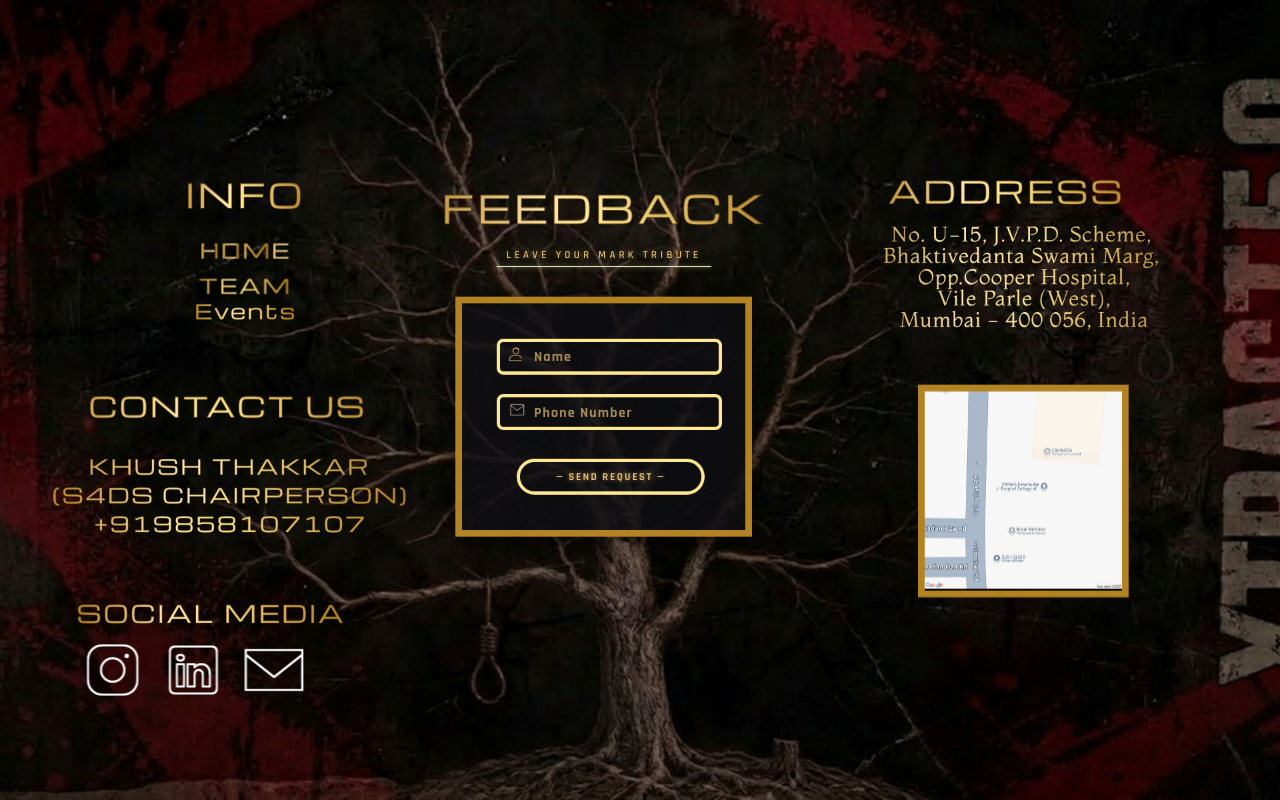
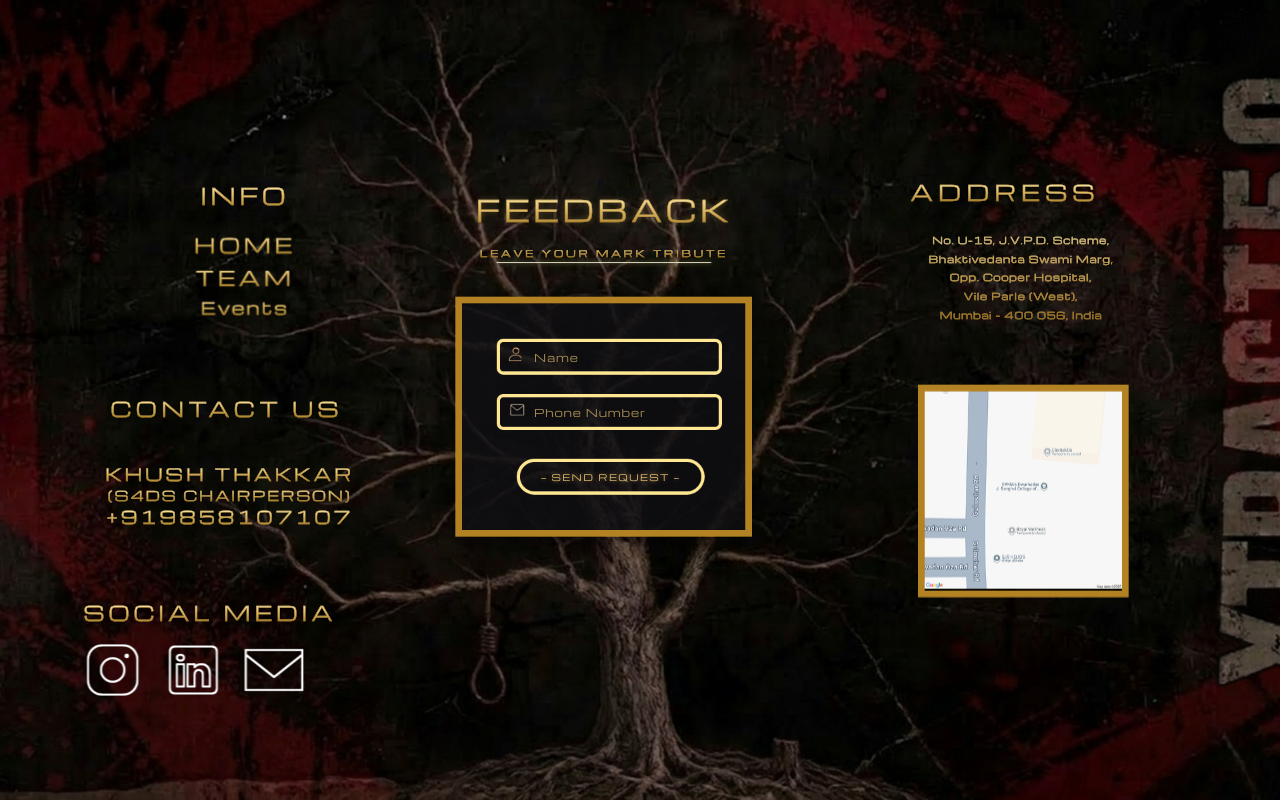
Before and after one commit to SuhaanShah/district13-feedback, a React (Vite) app: page / in a window 1280 px wide. Built offline with nearby package versions, Linux system fonts and the light colour scheme.

Commit message:
Convert all text PNGs into pure HTML and CSS with Michroma font

```diff
--- a/src/App.css
+++ b/src/App.css
@@ -47,18 +47,42 @@
   image-rendering: -webkit-optimize-contrast;
 }
 
+/* =========================================================
+   PURE HTML MICHROMA GOLD TYPOGRAPHY STYLING
+   ========================================================= */
+.gold-michroma-text {
+  font-family: 'Michroma', sans-serif;
+  background: linear-gradient(180deg, #fff2be 0%, #e6c574 42%, #a87f28 100%);
+  -webkit-background-clip: text;
+  -webkit-text-fill-color: transparent;
+  -webkit-text-stroke: 0.5px rgba(115, 82, 19, 0.7);
+  filter: drop-shadow(0 0 1px rgba(223, 186, 109, 0.35));
+  user-select: none;
+  line-height: 1.1;
+  display: inline-block;
+  margin: 0;
+  padding: 0;
+  text-align: center;
+}
+
 /* 1. FEEDBACK Header */
 .feedback-header {
   left: 667px;
   top: 231px;
   width: 478px;
   height: 47px;
+  display: flex;
+  align-items: center;
+  justify-content: center;
   z-index: 5;
 }
 
-.feedback-header img {
-  width: 478px;
-  height: 47px;
+.feedback-header-text {
+  font-size: 44px;
+  letter-spacing: 0.12em;
+  text-transform: uppercase;
+  font-weight: 400;
+  text-shadow: 0 0 10px rgba(223, 186, 109, 0.3);
 }
 
 /* 2. Tribute Subtitle & Gold Line Component */
@@ -74,17 +98,13 @@
 }
 
 .tribute-text-heading {
-  color: #dfba6d;
-  font-family: 'Rajdhani', sans-serif;
-  font-size: 16px;
-  font-weight: 600;
+  font-size: 13.5px;
+  font-weight: 400;
   letter-spacing: 0.32em;
   text-transform: uppercase;
   margin-bottom: 6px;
   text-align: center;
-  text-shadow: 0 0 10px rgba(223, 186, 109, 0.5);
   white-space: nowrap;
-  user-select: none;
 }
 
 .tribute-gold-line {
@@ -136,9 +156,9 @@
   color: #dfba6d;
   border: none;
   outline: none;
-  font-family: 'Rajdhani', 'Orbitron', sans-serif;
-  font-size: 21px;
-  font-weight: 700;
+  font-family: 'Michroma', sans-serif;
+  font-size: 16px;
+  font-weight: 400;
   letter-spacing: 0.08em;
   caret-color: #dfba6d;
   padding: 0 4px;
@@ -147,9 +167,9 @@
 
 .feedback-input::placeholder {
   color: rgba(223, 186, 109, 0.72);
-  font-family: 'Rajdhani', 'Orbitron', sans-serif;
-  font-size: 21px;
-  font-weight: 700;
+  font-family: 'Michroma', sans-serif;
+  font-size: 16px;
+  font-weight: 400;
   letter-spacing: 0.08em;
   transition: opacity 0.2s ease;
 }
@@ -181,9 +201,9 @@
   align-items: center;
   justify-content: center;
   color: #dfba6d;
-  font-family: 'Rajdhani', 'Orbitron', sans-serif;
-  font-size: 16px;
-  font-weight: 700;
+  font-family: 'Michroma', sans-serif;
+  font-size: 13.5px;
+  font-weight: 400;
   letter-spacing: 0.16em;
   text-shadow: 0 0 8px rgba(223, 186, 109, 0.5);
   transition: box-shadow 0.2s ease, transform 0.15s ease, filter 0.2s ease;
@@ -211,8 +231,8 @@
   padding: 8px 18px;
   border-radius: 4px;
   color: #dfba6d;
-  font-size: 14px;
-  font-weight: 700;
+  font-family: 'Michroma', sans-serif;
+  font-size: 12px;
   letter-spacing: 0.12em;
   box-shadow: 0 0 15px rgba(223, 186, 109, 0.6);
   z-index: 30;
@@ -231,12 +251,17 @@
   top: 214px;
   width: 170px;
   height: 40px;
+  display: flex;
+  align-items: center;
+  justify-content: center;
   z-index: 5;
 }
 
-.info-title img {
-  width: 170px;
-  height: 40px;
+.info-title-text {
+  font-size: 34px;
+  letter-spacing: 0.15em;
+  text-transform: uppercase;
+  font-weight: 400;
 }
 
 .nav-links-container {
@@ -246,13 +271,16 @@
   display: flex;
   flex-direction: column;
   align-items: center;
-  gap: 14px;
+  gap: 16px;
   z-index: 5;
 }
 
 .nav-link {
-  display: block;
+  display: flex;
+  align-items: center;
+  justify-content: center;
   cursor: pointer;
+  text-decoration: none;
   transition: transform 0.2s cubic-bezier(0.2, 0, 0.2, 1), filter 0.2s cubic-bezier(0.2, 0, 0.2, 1);
   will-change: transform, filter;
   backface-visibility: hidden;
@@ -260,23 +288,25 @@
   transform: translateZ(0);
 }
 
-.home-link img {
-  width: 203px;
-  height: 39px;
+.nav-link-text {
+  font-size: 30px;
+  letter-spacing: 0.18em;
+  text-transform: uppercase;
+  font-weight: 400;
+  transition: filter 0.2s ease;
 }
 
-.team-link img {
-  width: 203px;
-  height: 39px;
-}
-
-.events-link img {
-  width: 148px;
-  height: 24px;
+.events-text {
+  font-size: 25px;
+  letter-spacing: 0.12em;
+  text-transform: none;
 }
 
 .nav-link:hover {
-  transform: scale(1.06);
+  transform: scale(1.08);
+}
+
+.nav-link:hover .nav-link-text {
   filter: drop-shadow(0 0 10px rgba(223, 186, 109, 0.9)) brightness(1.25);
 }
 
@@ -286,12 +316,17 @@
   top: 534px;
   width: 410px;
   height: 34px;
+  display: flex;
+  align-items: center;
+  justify-content: center;
   z-index: 5;
 }
 
-.contact-us-title img {
-  width: 410px;
-  height: 34px;
+.contact-us-title-text {
+  font-size: 30px;
+  letter-spacing: 0.22em;
+  text-transform: uppercase;
+  font-weight: 400;
 }
 
 .contact-person-block {
@@ -299,30 +334,48 @@
   top: 628px;
   width: 529px;
   height: 111px;
+  display: flex;
+  align-items: center;
+  justify-content: center;
   z-index: 5;
 }
 
-.contact-person-block img {
-  width: 529px;
-  height: 111px;
+.contact-person-info {
+  display: flex;
+  flex-direction: column;
+  align-items: center;
+  justify-content: center;
+  gap: 7px;
+  width: 100%;
+  text-align: center;
 }
 
-.phone-click-area {
-  position: absolute;
-  left: 80px;
-  bottom: 0;
-  width: 370px;
-  height: 42px;
-  cursor: pointer;
-  z-index: 10;
-  transition: border-bottom 0.2s ease, box-shadow 0.2s ease;
-  border-bottom: 2px solid transparent;
-  border-radius: 4px;
+.contact-person-name {
+  font-size: 25px;
+  letter-spacing: 0.18em;
+  text-transform: uppercase;
+  font-weight: 400;
 }
 
-.phone-click-area:hover {
-  border-bottom: 2px solid rgba(223, 186, 109, 0.85);
-  box-shadow: 0 4px 12px rgba(223, 186, 109, 0.25);
+.contact-person-role {
+  font-size: 20px;
+  letter-spacing: 0.14em;
+  text-transform: uppercase;
+  font-weight: 400;
+}
+
+.contact-person-phone {
+  font-size: 26px;
+  letter-spacing: 0.16em;
+  font-weight: 400;
+  text-decoration: none;
+  cursor: pointer;
+  transition: filter 0.2s ease, transform 0.2s ease;
+}
+
+.contact-person-phone:hover {
+  filter: drop-shadow(0 0 10px rgba(223, 186, 109, 0.9)) brightness(1.25);
+  transform: scale(1.04);
 }
 
 /* 6. SOCIAL MEDIA Column */
@@ -331,12 +384,17 @@
   top: 833px;
   width: 400px;
   height: 50px;
+  display: flex;
+  align-items: center;
+  justify-content: center;
   z-index: 5;
 }
 
-.social-media-title img {
-  width: 400px;
-  height: 50px;
+.social-media-title-text {
+  font-size: 30px;
+  letter-spacing: 0.2em;
+  text-transform: uppercase;
+  font-weight: 400;
 }
 
 .social-icons-container {
@@ -367,19 +425,22 @@
 }
 
 /* 7. ADDRESS Column */
-.address-title,
-.address-header {
+.address-title {
   left: 1333px;
   top: 210px;
   width: 349px;
   height: 37px;
+  display: flex;
+  align-items: center;
+  justify-content: center;
   z-index: 5;
 }
 
-.address-title img,
-.address-header img {
-  width: 349px;
-  height: 37px;
+.address-title-text {
+  font-size: 32px;
+  letter-spacing: 0.24em;
+  text-transform: uppercase;
+  font-weight: 400;
 }
 
 .address-block {
@@ -387,25 +448,45 @@
   top: 278px;
   width: 411px;
   height: 157px;
+  display: flex;
+  align-items: center;
+  justify-content: center;
   z-index: 5;
 }
 
 .address-click-link {
   display: block;
-  width: 411px;
-  height: 157px;
+  width: 100%;
   cursor: pointer;
+  text-decoration: none;
+  text-align: center;
   transition: transform 0.2s ease, filter 0.2s ease;
 }
 
-.address-click-link img {
-  width: 411px;
-  height: 157px;
+.address-click-link:hover {
+  transform: scale(1.03);
 }
 
-.address-click-link:hover {
-  transform: scale(1.02);
-  filter: drop-shadow(0 0 8px rgba(223, 186, 109, 0.7)) brightness(1.15);
+.address-click-link:hover .address-text-content {
+  filter: drop-shadow(0 0 10px rgba(223, 186, 109, 0.8)) brightness(1.2);
+}
+
+.address-text-content {
+  display: flex;
+  flex-direction: column;
+  align-items: center;
+  gap: 7px;
+  width: 100%;
+  font-size: 14px;
+  letter-spacing: 0.08em;
+  line-height: 1.5;
+  font-weight: 400;
+}
+
+.address-text-content p {
+  margin: 0;
+  padding: 0;
+  white-space: nowrap;
 }
 
 /* 8. MAP */
@@ -495,17 +576,16 @@
   /* 1. Feedback Header */
   .feedback-header {
     width: 100% !important;
-    max-width: 240px !important;
+    max-width: 260px !important;
     height: auto !important;
     display: flex !important;
     justify-content: center !important;
     margin-bottom: 8px !important;
   }
 
-  .feedback-header img {
-    width: 100% !important;
-    height: auto !important;
-    max-height: 36px !important;
+  .feedback-header-text {
+    font-size: 23px !important;
+    letter-spacing: 0.1em !important;
   }
 
   /* 2. Tribute Subtitle & Gold Divider */
@@ -517,8 +597,8 @@
   }
 
   .tribute-text-heading {
-    font-size: 10px !important;
-    letter-spacing: 0.22em !important;
+    font-size: 8.5px !important;
+    letter-spacing: 0.2em !important;
     margin-bottom: 5px !important;
   }
 
@@ -546,18 +626,20 @@
     left: 25.6% !important;
     width: 61.8% !important;
     height: 12.2% !important;
-    font-size: 15px !important;
-    font-weight: 700 !important;
+    font-size: 11.5px !important;
+    font-weight: 400 !important;
     color: #dfba6d !important;
-    font-family: 'Rajdhani', 'Orbitron', sans-serif !important;
+    font-family: 'Michroma', sans-serif !important;
     padding: 0 4px !important;
+    letter-spacing: 0.05em !important;
   }
 
   .feedback-input::placeholder {
-    font-size: 15px !important;
-    font-weight: 700 !important;
+    font-size: 11.5px !important;
+    font-weight: 400 !important;
     color: rgba(223, 186, 109, 0.72) !important;
-    font-family: 'Rajdhani', 'Orbitron', sans-serif !important;
+    font-family: 'Michroma', sans-serif !important;
+    letter-spacing: 0.05em !important;
   }
 
   .name-input-field {
@@ -573,14 +655,14 @@
     top: 67.5% !important;
     width: 63.4% !important;
     height: 15% !important;
-    font-size: 12.5px !important;
-    font-weight: 700 !important;
-    letter-spacing: 0.12em !important;
+    font-size: 10px !important;
+    font-weight: 400 !important;
+    letter-spacing: 0.1em !important;
     display: flex !important;
     align-items: center !important;
     justify-content: center !important;
     color: #dfba6d !important;
-    font-family: 'Rajdhani', 'Orbitron', sans-serif !important;
+    font-family: 'Michroma', sans-serif !important;
     text-shadow: 0 0 6px rgba(223, 186, 109, 0.5) !important;
   }
 
@@ -594,9 +676,9 @@
     margin-bottom: 14px !important;
   }
 
-  .info-title img {
-    width: 90px !important;
-    height: auto !important;
+  .info-title-text {
+    font-size: 19px !important;
+    letter-spacing: 0.12em !important;
   }
 
   .nav-links-container {
@@ -609,15 +691,14 @@
     margin-bottom: 42px !important;
   }
 
-  .home-link img,
-  .team-link img {
-    width: 76px !important;
-    height: auto !important;
+  .nav-link-text {
+    font-size: 16px !important;
+    letter-spacing: 0.14em !important;
   }
 
-  .events-link img {
-    width: 62px !important;
-    height: auto !important;
+  .events-text {
+    font-size: 14px !important;
+    letter-spacing: 0.1em !important;
   }
 
   /* 5. CONTACT US */
@@ -630,14 +711,14 @@
     margin-bottom: 14px !important;
   }
 
-  .contact-us-title img {
-    width: 180px !important;
-    height: auto !important;
+  .contact-us-title-text {
+    font-size: 17px !important;
+    letter-spacing: 0.16em !important;
   }
 
   .contact-person-block {
     width: 100% !important;
-    max-width: 270px !important;
+    max-width: 290px !important;
     height: auto !important;
     display: flex !important;
     justify-content: center !important;
@@ -645,15 +726,23 @@
     margin-bottom: 42px !important;
   }
 
-  .contact-person-block img {
-    width: 100% !important;
-    height: auto !important;
+  .contact-person-info {
+    gap: 5px !important;
   }
 
-  .phone-click-area {
-    left: 10% !important;
-    width: 80% !important;
-    height: 32px !important;
+  .contact-person-name {
+    font-size: 14.5px !important;
+    letter-spacing: 0.14em !important;
+  }
+
+  .contact-person-role {
+    font-size: 11.5px !important;
+    letter-spacing: 0.1em !important;
+  }
+
+  .contact-person-phone {
+    font-size: 14.5px !important;
+    letter-spacing: 0.12em !important;
   }
 
   /* 6. SOCIAL MEDIA */
@@ -666,9 +755,9 @@
     margin-bottom: 18px !important;
   }
 
-  .social-media-title img {
-    width: 170px !important;
-    height: auto !important;
+  .social-media-title-text {
+    font-size: 16px !important;
+    letter-spacing: 0.16em !important;
   }
 
   .social-icons-container {
@@ -696,14 +785,14 @@
     margin-bottom: 14px !important;
   }
 
-  .address-title img {
-    width: 155px !important;
-    height: auto !important;
+  .address-title-text {
+    font-size: 17px !important;
+    letter-spacing: 0.18em !important;
   }
 
   .address-block {
     width: 100% !important;
-    max-width: 260px !important;
+    max-width: 290px !important;
     height: auto !important;
     display: flex !important;
     justify-content: center !important;
@@ -711,14 +800,11 @@
     margin-bottom: 24px !important;
   }
 
-  .address-click-link {
-    width: 100% !important;
-    height: auto !important;
-  }
-
-  .address-click-link img {
-    width: 100% !important;
-    height: auto !important;
+  .address-text-content {
+    font-size: 10px !important;
+    letter-spacing: 0.05em !important;
+    gap: 3px !important;
+    line-height: 1.4 !important;
   }
 
   .map-container {
--- a/src/App.jsx
+++ b/src/App.jsx
@@ -1,24 +1,14 @@
 import React, { useState, useEffect } from 'react';
 import './App.css';
 
-// Assets
+// Graphical Assets
 import bgImg from './assets/background_hd.jpg';
 import bgMobileImg from './assets/background_mobile.jpg';
-import infoTitle from './assets/info_title.png';
-import homeLink from './assets/home_link.png';
-import teamLink from './assets/team_link.png';
-import eventsLink from './assets/events_link.png';
-import contactUsTitle from './assets/contact_us_title.png';
-import khushContact from './assets/khush_thakkar_contact.png';
-import socialMediaTitle from './assets/social_media_title.png';
 import iconInstagram from './assets/icon_instagram.png';
 import iconLinkedin from './assets/icon_linkedin.png';
 import iconEmail from './assets/icon_email.png';
-import feedbackTitle from './assets/feedback_title.png';
 import goldDividerLine from './assets/gold_divider_line.png';
 import cleanCardTransparent from './assets/clean_card_transparent.png';
-import addressTitle from './assets/address_title.png';
-import addressText from './assets/address_text.png';
 import mapGoldFrame from './assets/map_gold_frame.png';
 import mapPreview from './assets/map_preview.png';
 
@@ -66,12 +56,12 @@ function App() {
 
         {/* FEEDBACK Header */}
         <div className="stage-elem feedback-header">
-          <img src={feedbackTitle} alt="FEEDBACK" />
+          <h1 className="gold-michroma-text feedback-header-text">FEEDBACK</h1>
         </div>
 
         {/* Tribute Subtitle with original gold divider line component */}
         <div className="stage-elem tribute-block">
-          <div className="tribute-text-heading">LEAVE YOUR MARK TRIBUTE</div>
+          <div className="tribute-text-heading gold-michroma-text">LEAVE YOUR MARK TRIBUTE</div>
           <img
             src={goldDividerLine}
             className="tribute-gold-line"
@@ -79,7 +69,7 @@ function App() {
           />
         </div>
 
-        {/* Feedback Card Box with Exact Figma Graphics */}
+        {/* Feedback Card Box with Exact Figma Graphics & HTML Typography */}
         <div className="stage-elem feedback-card">
           <img
             src={cleanCardTransparent}
@@ -134,7 +124,7 @@ function App() {
 
         {/* LEFT COLUMN: INFO */}
         <div className="stage-elem info-title">
-          <img src={infoTitle} alt="INFO" />
+          <h2 className="gold-michroma-text info-title-text">INFO</h2>
         </div>
 
         <nav className="stage-elem nav-links-container">
@@ -145,7 +135,7 @@ function App() {
             className="nav-link home-link"
             title="Home"
           >
-            <img src={homeLink} alt="HOME" />
+            <span className="gold-michroma-text nav-link-text">HOME</span>
           </a>
           <a
             href="https://www.djss4ds.in/team"
@@ -154,7 +144,7 @@ function App() {
             className="nav-link team-link"
             title="Team"
           >
-            <img src={teamLink} alt="TEAM" />
+            <span className="gold-michroma-text nav-link-text">TEAM</span>
           </a>
           <a
             href="https://www.djss4ds.in/events"
@@ -163,27 +153,32 @@ function App() {
             className="nav-link events-link"
             title="Events"
           >
-            <img src={eventsLink} alt="Events" />
+            <span className="gold-michroma-text nav-link-text events-text">Events</span>
           </a>
         </nav>
 
         {/* LEFT COLUMN: CONTACT US */}
         <div className="stage-elem contact-us-title">
-          <img src={contactUsTitle} alt="CONTACT US" />
+          <h2 className="gold-michroma-text contact-us-title-text">CONTACT US</h2>
         </div>
 
         <div className="stage-elem contact-person-block">
-          <img src={khushContact} alt="Khush Thakkar (S4DS Chairperson) +919858107107" />
-          <a
-            href="tel:+919858107107"
-            className="phone-click-area"
-            title="Call +919858107107"
-          />
+          <div className="contact-person-info">
+            <div className="gold-michroma-text contact-person-name">KHUSH THAKKAR</div>
+            <div className="gold-michroma-text contact-person-role">(S4DS CHAIRPERSON)</div>
+            <a
+              href="tel:+919858107107"
+              className="gold-michroma-text contact-person-phone"
+              title="Call +919858107107"
+            >
+              +919858107107
+            </a>
+          </div>
         </div>
 
         {/* LEFT COLUMN: SOCIAL MEDIA */}
         <div className="stage-elem social-media-title">
-          <img src={socialMediaTitle} alt="SOCIAL MEDIA" />
+          <h2 className="gold-michroma-text social-media-title-text">SOCIAL MEDIA</h2>
         </div>
 
         <div className="stage-elem social-icons-container">
@@ -216,7 +211,7 @@ function App() {
 
         {/* RIGHT COLUMN: ADDRESS */}
         <div className="stage-elem address-title">
-          <img src={addressTitle} alt="ADDRESS" />
+          <h2 className="gold-michroma-text address-title-text">ADDRESS</h2>
         </div>
 
         <div className="stage-elem address-block">
@@ -227,7 +222,13 @@ function App() {
             className="address-click-link"
             title="Open in Google Maps"
           >
-            <img src={addressText} alt="Address Details" />
+            <div className="gold-michroma-text address-text-content">
+              <p>No. U-15, J.V.P.D. Scheme,</p>
+              <p>Bhaktivedanta Swami Marg,</p>
+              <p>Opp. Cooper Hospital,</p>
+              <p>Vile Parle (West),</p>
+              <p>Mumbai - 400 056, India</p>
+            </div>
           </a>
         </div>
 
--- a/src/index.css
+++ b/src/index.css
@@ -1,4 +1,4 @@
-@import url('https://fonts.googleapis.com/css2?family=Cinzel:wght@400;600;700&family=Orbitron:wght@500;600;700;800;900&family=Rajdhani:wght@500;600;700&display=swap');
+@import url('https://fonts.googleapis.com/css2?family=Cinzel:wght@400;600;700&family=Michroma&family=Orbitron:wght@500;600;700;800;900&family=Rajdhani:wght@500;600;700&display=swap');
 
 * {
   box-sizing: border-box;
```
